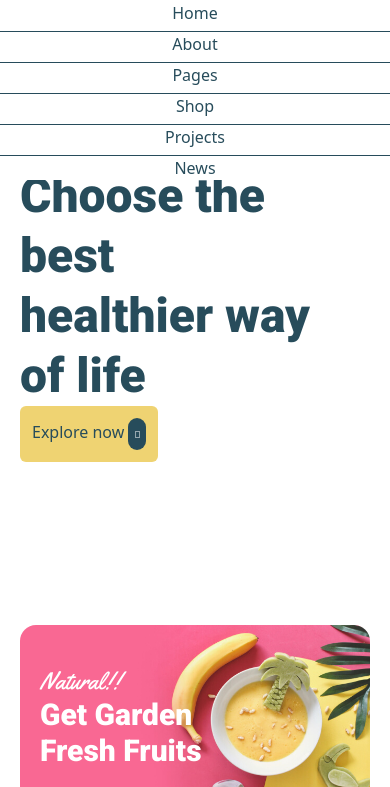
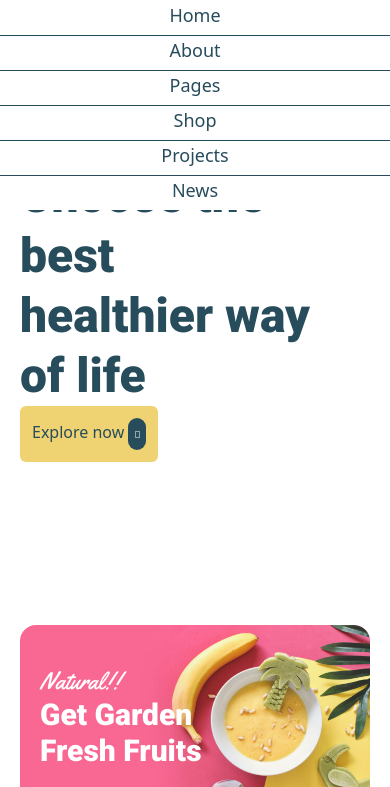
Before and after one commit to tolu1123/organickFarm, a plain HTML site: page index.html in a window 390 px wide. Both pictures are taken after a click on the element 358 px from the left and 33 px from the top of the page. Shown: the part 57-844 px from the top of the page. Drawn offline with nearby package versions, Linux system fonts and the light colour scheme.

Commit message:
Second commit

```diff
--- a/index.html
+++ b/index.html
@@ -76,13 +76,13 @@
                 <span class="hamburger text-3xl"><i class="fa-regular fa-bars"></i></span>
 
                 <!-- This is where the drop down menu will be -->
-                <div class="dropDown absolute transTop transRight transitions w-full sm:w-[400px] bg-white  text-[#274C5B] text-center divide-y divide-[#274C5B] divide-solid sm:divide-y-0 text-base z-[15]">
+                <div class="dropDown absolute transTop transRight transitions w-full sm:w-[400px] bg-white  text-[#274C5B] text-center divide-y divide-[#274C5B] divide-solid sm:divide-y-0 text-lg z-[15]">
                     <a class="block pt-1.5 pb-1.5 sm:pt-3 sm:pb-3" href="">Home</a>
                     <a class="block pb-1.5 sm:pb-3" href="">About</a>
                     <a class="block pb-1.5 sm:pb-3" href="">Pages</a>
                     <a class="block pb-1.5 sm:pb-3" href="">Shop</a>
                     <a class="block pb-1.5 sm:pb-3" href="">Projects</a>
-                    <a class="block" href="">News</a>
+                    <a class="block pb-1.5 sm:pb-3" href="">News</a>
                 </div>
             </div>
         </div>
--- a/styles.css
+++ b/styles.css
@@ -3,6 +3,8 @@
 @tailwind utilities;
 html {
     overflow-x: hidden;
+    width: 100%;
+    height: 100vh;
 }
 
 @media (max-width: 639px) {
```
Also changed, not shown: output.css.
